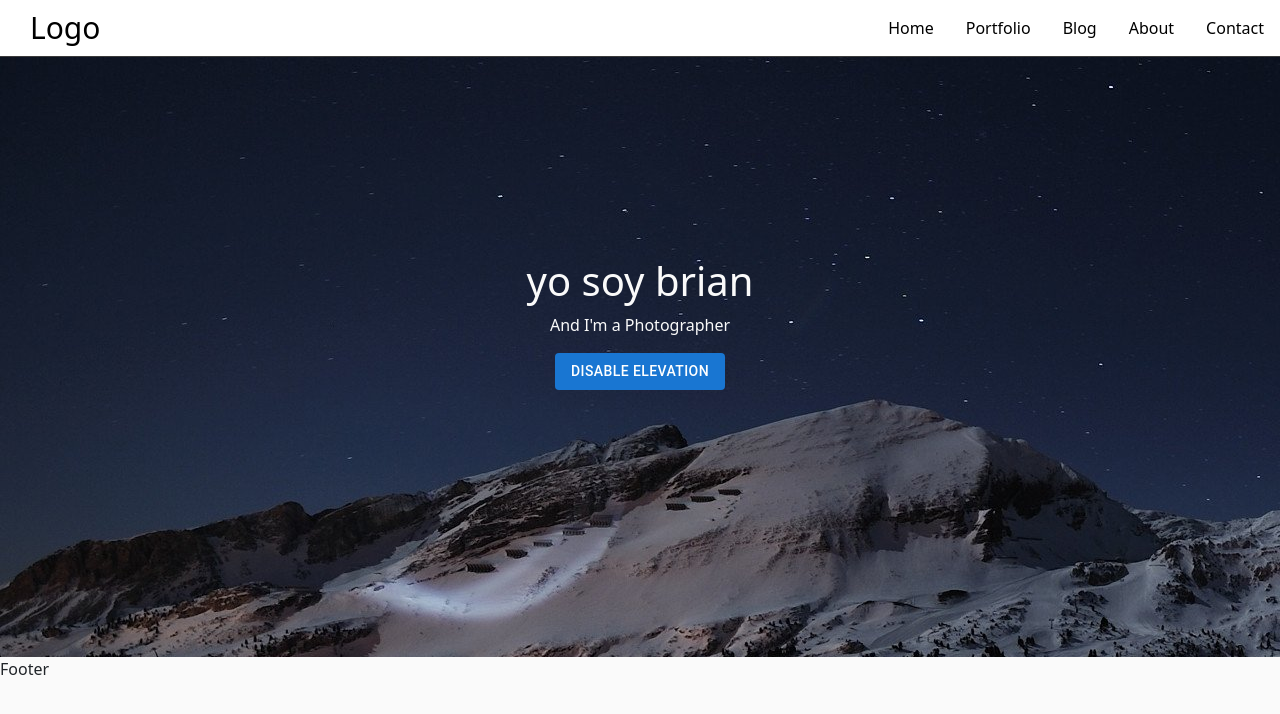
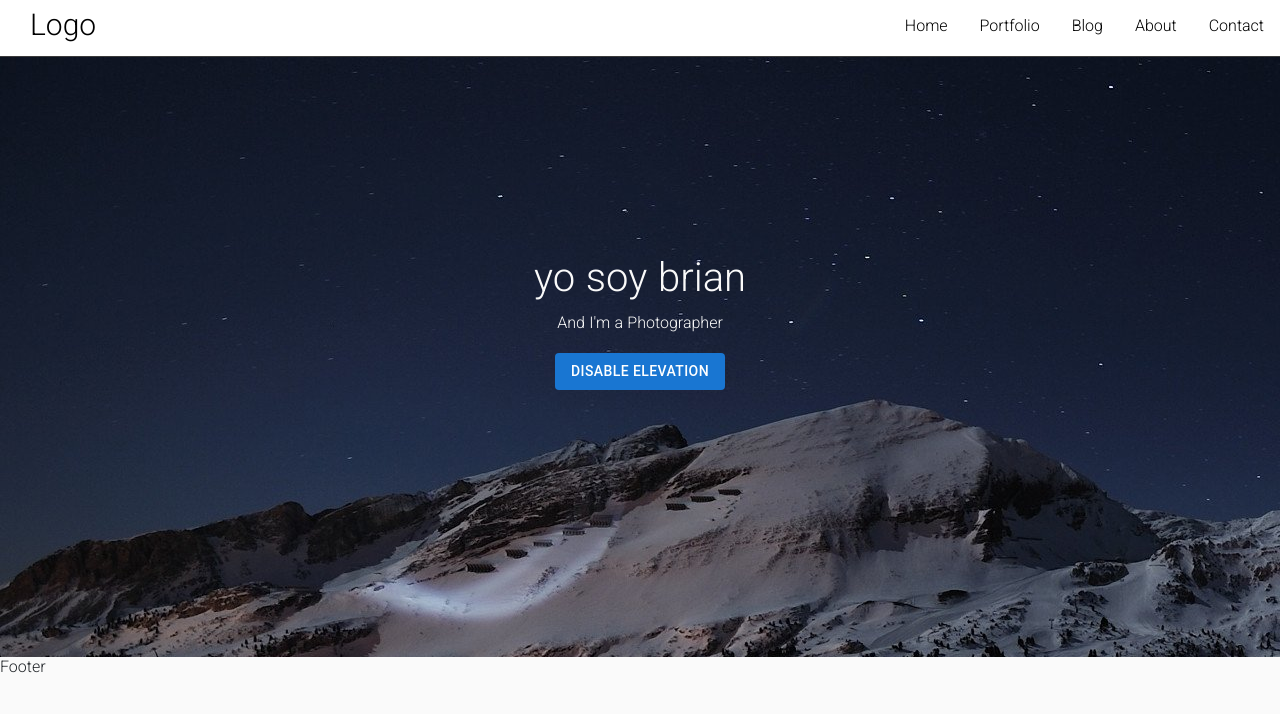
Before and after one commit to Sean-yad/photo-studio, a React (Create React App) app: page / in a window 1280 px wide. Shown: the top 714 px of the page. Built offline with nearby package versions, Linux system fonts and the light colour scheme.

Commit message:
some basic changes

```diff
--- a/public/index.html
+++ b/public/index.html
@@ -10,12 +10,13 @@
       content="Web site created using create-react-app"
     />
     <link rel="apple-touch-icon" href="%PUBLIC_URL%/logo192.png" />
-
     <link rel="manifest" href="%PUBLIC_URL%/manifest.json" />
     <link href="https://cdn.jsdelivr.net/npm/bootstrap@5.1.3/dist/css/bootstrap.min.css" rel="stylesheet" integrity="sha384-1BmE4kWBq78iYhFldvKuhfTAU6auU8tT94WrHftjDbrCEXSU1oBoqyl2QvZ6jIW3" crossorigin="anonymous">
     <link rel="stylesheet" href="https://cdnjs.cloudflare.com/ajax/libs/font-awesome/6.0.0/css/all.min.css">
 
-    <title>Photo Studio</title>
+    <link rel="preconnect" href="https://fonts.googleapis.com">
+    <link rel="preconnect" href="https://fonts.gstatic.com" crossorigin>
+    <link href="https://fonts.googleapis.com/css2?family=Vazirmatn:wght@200&display=swap" rel="stylesheet">
   </head>
   <body>
 
--- a/src/App.css
+++ b/src/App.css
@@ -5,6 +5,7 @@
 
 body {
   background-color: #fafafa;
+  font-family: 'Vazirmatn', sans-serif;
 }
 .flex-container {
   display: flex;
--- a/src/Pages/CSS/Style.css
+++ b/src/Pages/CSS/Style.css
@@ -7,13 +7,11 @@
 body,
 html {
   background-color: #fafafa;
+  font-family: 'Vazirmatn', sans-serif;
   height: 100%;
 }
 
-body,
-html {
-  height: 100%;
-}
+
 
 .hero-title {
   max-height: 100%;
```
